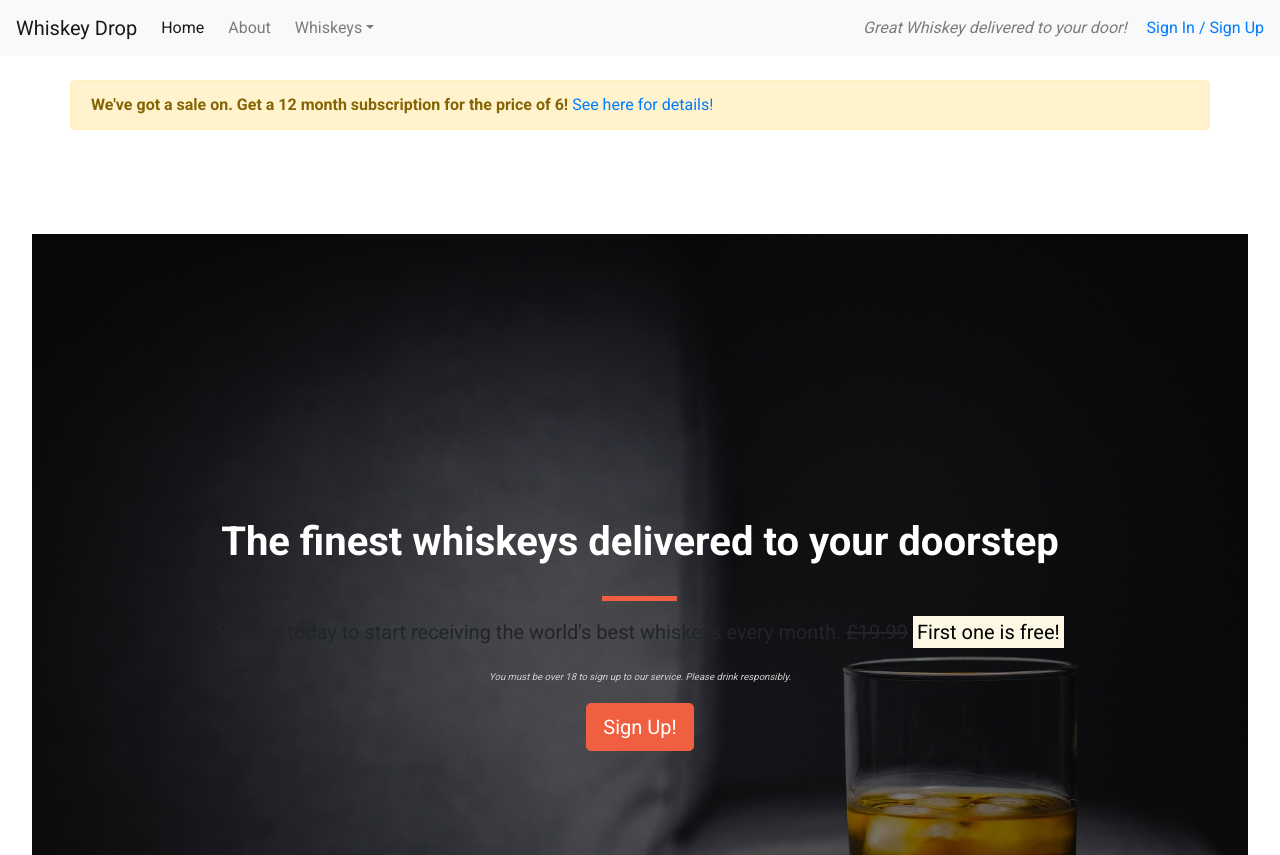
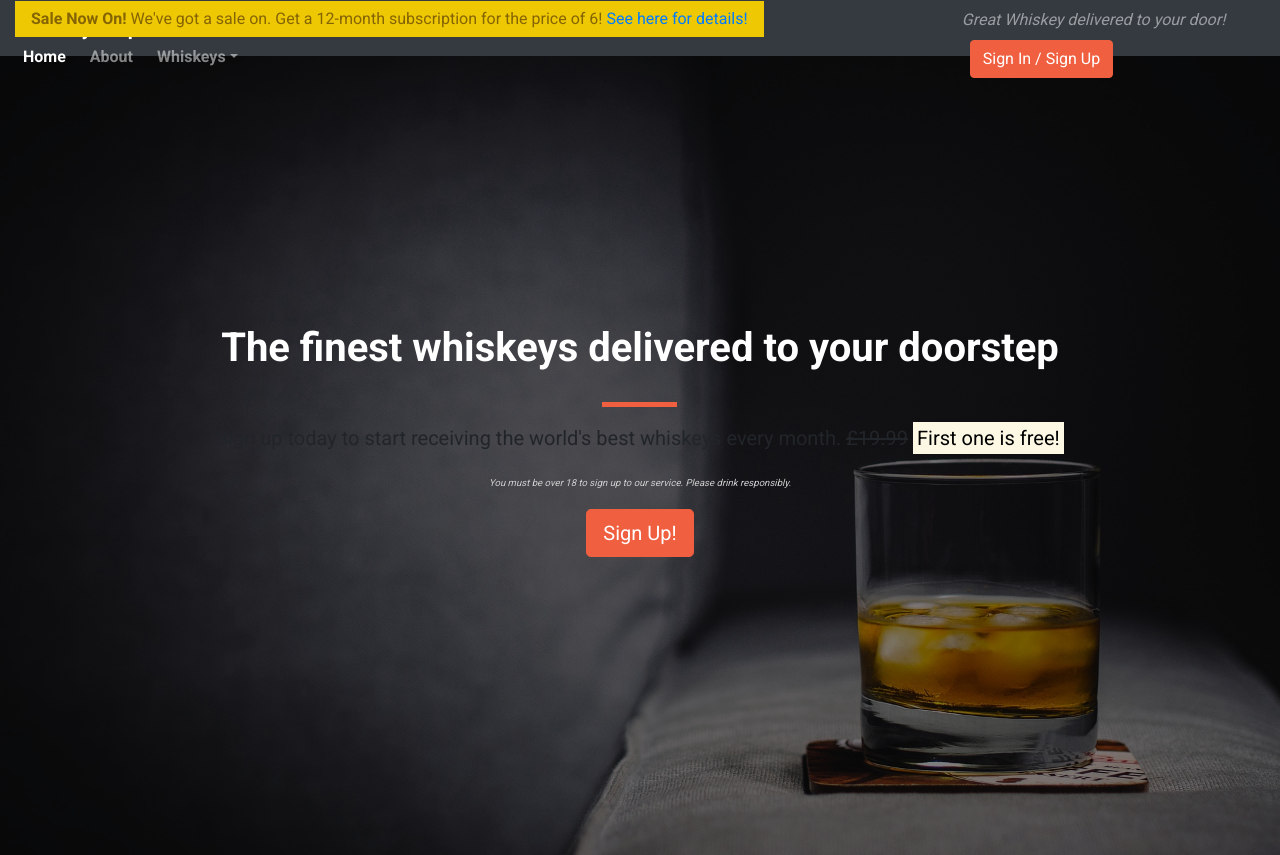
Before and after one commit to hiboibrahim/bootstrap2, a plain HTML site: page index.html in a window 1280 px wide. Shown: the top 855 px of the page. Drawn offline with nearby package versions, Linux system fonts and the light colour scheme.

Commit message:
alert container

```diff
--- a/css/style.css
+++ b/css/style.css
@@ -4,7 +4,16 @@
 body {font-family: 'Roboto', sans-serif;}
 
 
-.alert-container {}
+.alert-container col-12 {
+  padding-left: 0;
+  padding-right: 0;
+}
+.site-wide-alert {border-radius: 0;
+margin-bottom: 0;
+padding: 5px 15px;
+background-color: #eec802;
+border-color: #eec802;
+border: 1px solid transparent;}
 
 .callout-container{height:100vh;
     background: url("../media/whiskey-background.jpg") no-repeat bottom right fixed;
@@ -55,6 +64,25 @@ margin-bottom: 30px;
   font-style: italic;
   color: #d0d0d0;
 }
+/* Navbar*/
+
+.navalert-container {position: absolute;
+  top: 0;
+  left: 0;
+  padding-left: 0;
+  padding-right: 0;
+
+}
+.navbar {margin-bottom: 0;
+border: 0;
+width: 100%;
+background-color: rgba(0,0,0,0.25);
+z-index: 1;
+}
+.navbar-brand {color: #fff;
+font-weight: bold;}
+
+.navbar .navbar-nav a {font-weight: bold;}
 
 /* Buttons*/
 
--- a/index.html
+++ b/index.html
@@ -17,11 +17,26 @@
 </head>
 
 <body>
-    <nav class="navbar navbar-light bg-light navbar-expand-sm">
+    <nav class="navbar navbar-dark bg-dark navbar-expand-sm">
         <a href="/" class="navbar-brand">Whiskey Drop
         </a>
-        <button class="navbar-toggler ml-auto" type="button" data-toggle="collapse" data-target="#myNavbar"
-            aria-controls="myNavbar" aria-expanded="false" aria-label="Toggle Navigation">
+
+        <div class="container-fluid navalert-container">
+            <div class="container-fluid alert-container">
+                <div class="row d-none d-sm-block">
+                    <div class="col 12">
+
+                            <div class="site-wide-alert alert alert-warning">
+                            <strong>Sale Now On!</strong>
+                            We've got a sale on. Get a 12-month subscription for the price of 6!
+                            <a href=""> See here for details!</a>
+                        </div>
+
+
+
+                        <button class="navbar-toggler ml-auto" type="button" data-toggle="collapse"
+                            data-target="#myNavbar" aria-controls="myNavbar" aria-expanded="false"
+                            aria-label="Toggle Navigation">
                             <span class="nav-bartoggler-icon"><i class="fa-solid fa-bars"></i></span>
                         </button>
 
@@ -62,30 +77,23 @@
                                 </li>
                             </ul>
                         </div>
+                    </div>
+                </div>
+            </div>
             <div class="d-none d-md-block">
                 <p class="navbar-text my-auto mr-2">
                     <i>Great Whiskey delivered to your door!</i>
 
                 </p>
-            <a href="login" class="ml-2"> Sign In / Sign Up </a>
+                <a href="login" class="ml-2 btn btn--cta btn--red"> Sign In / Sign Up </a>
 
     </nav>
     </div>
 
-    <div class="container alert-container">
-        <div class="row d-none d-sm-block">
-            <div class="col-12 d-none d-sm-inline">
-                <div class="alert alert-warning">
+    <section class="callout-container container-fluid">
+        <div class="opaque-overlay">&nbsp;</div>
+        <div class="jumbotron text-center">
 
-                    <strong>We've got a sale on. Get a 12 month subscription for the price of 6! </strong>
-                    <a href="">See here for details!</a>
-                </div>
-            </div>
-        </div>
-        </div>
-        <section class="callout jumbotron text-center container-fluid">
-            <div class="container-fluid callout-container">
-                <div class="opaque-overlay">&nbsp;</div>
             <div class="row">
 
                 <div class="col-12">
@@ -121,8 +129,7 @@
         <div class="col-12 col-md-6">
             <div class="media">
                 <div class="d-none d-sm-block">
-                            <img src="/media/girl-image.png" alt="girl" class="rounded-circle mr-3" height="100"
-                                width="100">
+                    <img src="/media/girl-image.png" alt="girl" class="rounded-circle mr-3" height="100" width="100">
                 </div>
                 <div class="media-body" <blockquote class="blockquote">
                     <p>I've been introduced to more than 10 great whiskleys I never knew about.</p>
@@ -134,11 +141,9 @@
         <div class="col-12 col-md-6">
             <div class="media">
                 <div class="d-none d-sm-block">
-                            <img src="/media/guy-image.png" alt="Guy" class="rounded-circle mr-3" height="100"
-                                width="100">
+                    <img src="/media/guy-image.png" alt="Guy" class="rounded-circle mr-3" height="100" width="100">
                 </div>
                 <div class="media-body">
-
 
                     <blockquote class="blockquote">
                         <p>I haven't been sober for months!</p>
```
Lines whose indentation alone changed are shown as unchanged.
